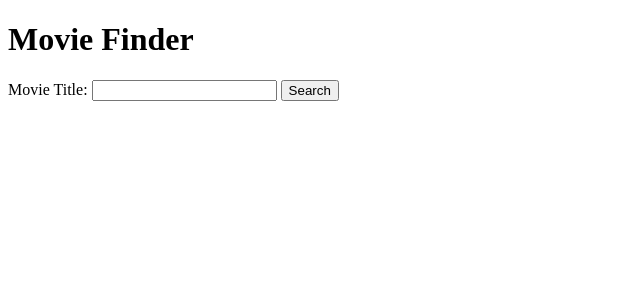
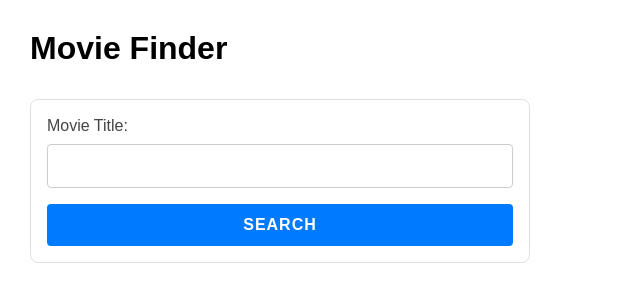
Before and after one commit to rolandjlevy/express-htmx-movie-finder, a website: page public/movie-finder.html in a window 1280 px wide. Shown: the whole page, without its empty margins (0-640 px from the left). Drawn offline with Linux system fonts and the light colour scheme.

Commit message:
Improved styling

```diff
--- a/index.js
+++ b/index.js
@@ -36,7 +36,7 @@ app.post('/search', async (req, res) => {
       const movies = movieData.Search.map((item) => getMovie(item)).join('');
       res.send(`<article class="movies">${movies}</article>`);
     } else {
-      res.send(`<p>No results found for "${movieTitle}".</p>`);
+      res.send(`<p>No results found for "${movieTitle}"</p>`);
     }
   } catch (error) {
     console.error('Error fetching movie data:', error.message);
--- a/public/movie-finder.html
+++ b/public/movie-finder.html
@@ -3,31 +3,39 @@
   <head>
     <meta charset="UTF-8" />
     <meta name="viewport" content="width=device-width, initial-scale=1.0" />
-    <title>Movie Finder</title>
-    <link rel="stylesheet" href="./styles.css">
+    <title>Movie Finder 🎬</title>
+    <link rel="stylesheet" href="./styles.css" />
     <script src="https://unpkg.com/htmx.org@1.7.0/dist/htmx.min.js"></script>
   </head>
   <body>
-    <h1>Movie Finder</h1>
+    <h1>Movie Finder </h1>
 
     <form
       hx-post="/search"
       hx-target="#result"
       hx-swap="innerHTML"
-      hx-indicator="#loading"
+      hx-indicator="#spinner"
+      class="search-form"
     >
-      <label for="movieTitle">Movie Title:</label>
-      <input type="text" id="movieTitle" name="movieTitle" required />
-
-      <button type="submit">Search</button>
-
-      <div id="loading" style="display: none">
-        <div class="spinner"></div>
+      <div class="form-group">
+        <div class="form-label-container">
+          <label class="form-label" for="movieTitle">Movie Title:</label>
+          <div id="spinner" class="htmx-indicator"></div>
+        </div>
+        <input
+          type="text"
+          id="movieTitle"
+          name="movieTitle"
+          class="form-input"
+          required
+        />
       </div>
 
+      <div class="form-group">
+        <button type="submit" class="search-button">Search</button>
+      </div>
     </form>
 
     <div id="result"></div>
-
   </body>
 </html>
--- a/public/styles.css
+++ b/public/styles.css
@@ -1,19 +1,75 @@
-@keyframes spin {
-  0% {
-    transform: rotate(0deg);
-  }
-  100% {
-    transform: rotate(360deg);
-  }
+* {
+  box-sizing: border-box;
+  margin: 0;
+  padding: 0;
+  font-family: Arial, sans-serif;
 }
 
-.spinner {
-  border: 8px solid rgba(0, 0, 0, 0.1);
-  border-left-color: #000;
-  border-radius: 50%;
-  width: 50px;
-  height: 50px;
-  animation: spin 1s linear infinite;
+body {
+  margin: 30px;
+}
+
+/* Form Styling */
+.search-form {
+  max-width: 500px;
+  margin: 2rem 0;
+  padding: 1rem;
+  border: 1px solid #e1e1e1;
+  border-radius: 8px;
+  display: flex;
+  flex-direction: column;
+  gap: 1rem;
+}
+
+.form-group {
+  display: flex;
+  flex-direction: column;
+  gap: 0.5rem;
+}
+
+.form-label-container {
+  display: flex;
+  flex-direction: row;
+  align-items: center;
+}
+
+.form-label {
+  font-size: 1rem;
+  color: #444;
+  margin-right: 5px;
+}
+
+.form-input {
+  padding: 0.75rem;
+  font-size: 1rem;
+  border: 1px solid #ccc;
+  border-radius: 4px;
+  transition: border-color 0.3s;
+}
+
+.form-input:focus {
+  outline: none;
+  border-color: #007bff;
+}
+
+.search-button {
+  padding: 0.75rem 1.5rem;
+  font-size: 1rem;
+  background-color: #007bff;
+  color: #fff;
+  border: none;
+  border-radius: 4px;
+  cursor: pointer;
+  transition: background-color 0.3s;
+  font-weight: 700;
+  letter-spacing: 1px;
+  text-transform: uppercase;
+}
+
+.search-button:hover,
+.search-button:focus {
+  background-color: #0056b3;
+  outline: none;
 }
 
 .movies {
@@ -30,4 +86,29 @@
   overflow-wrap: break-word;
   word-break: break-word;
   text-overflow: ellipsis;
+  margin-bottom: 10px;
 }
+
+@keyframes spin {
+  0% {
+    transform: rotate(0deg);
+  }
+  100% {
+    transform: rotate(360deg);
+  }
+}
+
+.htmx-indicator {
+  border: 3px solid rgba(0, 0, 0, 0.1);
+  border-left-color: #000;
+  border-radius: 50%;
+  width: 20px;
+  height: 20px;
+  animation: spin 1s linear infinite;
+  opacity: 0;
+  transition: opacity 500ms ease-in;
+}
+
+.htmx-request .htmx-indicator {
+  opacity: 1;
+}
```
